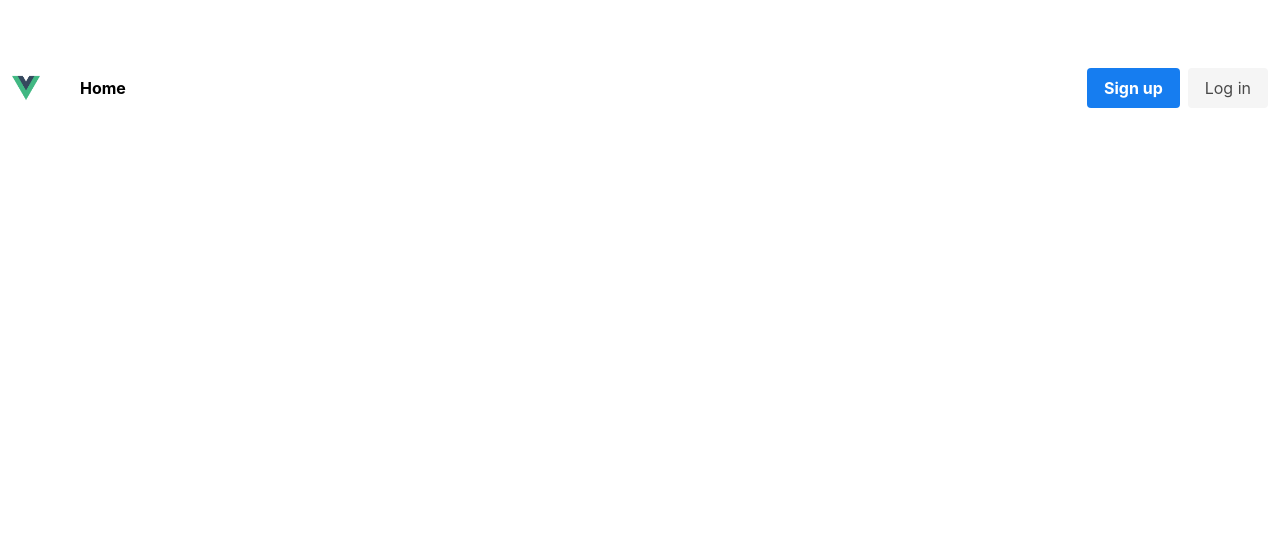
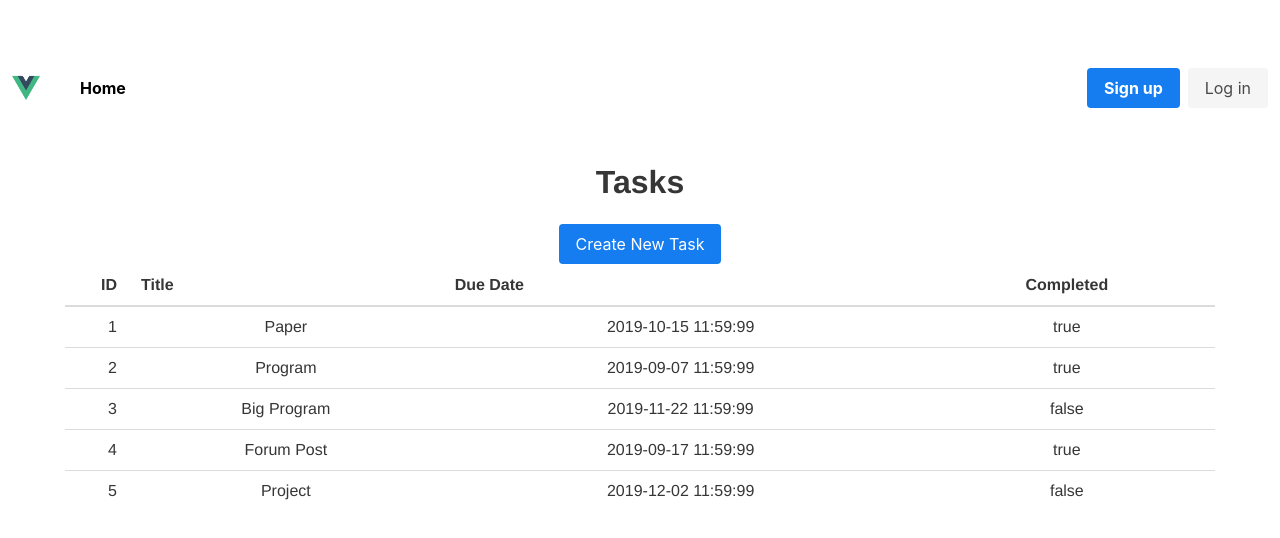
Before and after one commit to davisjb2/Auth2, a Vue app: page /tasks in a window 1280 px wide. Shown: the top 538 px of the page. Built offline with nearby package versions, Linux system fonts and the light colour scheme.

Commit message:
leaving for day

```diff
--- a/src/App.vue
+++ b/src/App.vue
@@ -16,6 +16,9 @@
                     </button>
                     <button v-if="loggedIn" @click="goRouter('dashboard')" class="button is-info diff-button">
                         Dashboard
+                    </button>
+                    <button v-if="loggedIn" @click="goRouter('tasks')" class="button is-light diff-button">
+                        Tasks
                     </button>
                     <button v-if="loggedIn" @click="goRouter('account')" class="button is-light diff-button">
                         Account
@@ -66,7 +69,23 @@ export default {
   computed: {
     ...mapGetters('user', [
       'loggedIn'
+    ]),
+    ...mapGetters('application', [
+      'getErrors'
     ])
+  },
+  watch: {
+    getErrors() {
+      if(this.getErrors.length) {
+        this.$buefy.snackbar.open({
+            message: this.getErrors[this.getErrors.length - 1],
+            type: 'is-warning',
+            position: 'is-top',
+            actionText: 'Ok',
+            indefinite: true
+        })
+      }
+    }
   }
 }
 </script>
--- a/src/components/home.vue
+++ b/src/components/home.vue
@@ -1,6 +1,7 @@
 <template>
   <div>
-    <h1>Home Page</h1>
+    <h1 class="title">Welcome!</h1>
+    <h1 class="subtitle">Please login or signup!</h1>
   </div>
 </template>
 
--- /dev/null
+++ b/src/components/task.vue
@@ -0,0 +1,65 @@
+<template>
+    <div class="modal-card" style="width: auto">
+        <header class="modal-card-head">
+            <p class="modal-card-title">New Task</p>
+        </header>
+        <section class="modal-card-body">
+            <b-field label="Name">
+                <b-input
+                    type="text"
+                    v-model="task.name">
+                </b-input>
+            </b-field>
+            <b-field label="Due Date">
+                <b-datepicker
+                    icon="calendar-today" v-model="task.dueDate">
+                </b-datepicker>
+            </b-field>
+
+            <b-checkbox v-model="task.completed">Completed?</b-checkbox>
+        </section>
+        <footer class="modal-card-foot">
+            <button class="button" type="button" @click="$parent.close()">Close</button>
+            <button class="button is-primary" @click="create">Create</button>
+        </footer>
+    </div>
+</template>
+
+<script>
+import { mapActions } from 'vuex'
+export default {
+  name: 'register',
+  data () {
+    return {
+      task: {
+        name: '',
+        completed: false,
+        dueDate: new Date()
+      }
+    }
+  },
+  methods: {
+    ...mapActions('task', [
+      'create'
+    ]),
+    create () {
+      const data = this.task
+      // eslint-disable-next-line
+      console.log(JSON.stringify(data, null, 2))
+      this.create(data)
+        .then((res) => {
+          $parent.close()
+          // eslint-disable-next-line
+          console.log(res)
+        }).catch((e) => {
+          // eslint-disable-next-line
+          console.error(e)
+        })
+    }
+  }
+}
+</script>
+
+
+<style scoped>
+</style>
--- /dev/null
+++ b/src/components/tasks.vue
@@ -0,0 +1,79 @@
+<template>
+    <div class="section">
+        <div class="container">
+            <h1 class="title">Tasks</h1>
+            <b-button tag="input" class="button is-info" value="Create New Task" @click="create"/>
+            <b-table :data="data" :columns="columns"></b-table>
+        </div>
+
+         <b-modal :active.sync="modalActive" has-modal-card>
+            <modal-form v-bind="formProps"></modal-form>
+        </b-modal>
+    </div>
+</template>
+
+<script>
+//import { mapActions, mapGetters } from 'vuex'
+import modalForm from 'task'
+export default {
+  name: 'tasks',
+  data() {
+            return {
+                data: [
+                    { 'id': 1, 'name': 'Paper', 'due date': '2019-10-15 11:59:99', 'completed': 'true' },
+                    { 'id': 2, 'name': 'Program', 'due date': '2019-09-07 11:59:99', 'completed': 'true' },
+                    { 'id': 3, 'name': 'Big Program', 'due date': '2019-11-22 11:59:99', 'completed': 'false' },
+                    { 'id': 4, 'name': 'Forum Post', 'due date': '2019-09-17 11:59:99', 'completed': 'true' },
+                    { 'id': 5, 'name': 'Project', 'due date': '2019-12-02 11:59:99', 'completed': 'false' },
+                ],
+                columns: [
+                    {
+                        field: 'id',
+                        label: 'ID',
+                        width: '40',
+                        numeric: true
+                    },
+                    {
+                        field: 'name',
+                        label: 'Title',
+                    },
+                    {
+                        field: 'due date',
+                        label: 'Due Date',
+                    },
+                    {
+                        field: 'completed',
+                        label: 'Completed',
+                        centered: true
+                    }
+                ],
+                modalActive: false
+            }
+  },
+  components: {
+      modalForm
+  },
+  methods: {
+    create() {
+
+    }
+  },
+  computed: {
+
+  },
+  watch: {
+
+  }
+}
+</script>
+
+<style>
+#app {
+  font-family: 'Avenir', Helvetica, Arial, sans-serif;
+  -webkit-font-smoothing: antialiased;
+  -moz-osx-font-smoothing: grayscale;
+  text-align: center;
+  color: #2c3e50;
+  margin-top: 60px;
+}
+</style>
--- a/src/router/index.js
+++ b/src/router/index.js
@@ -7,6 +7,7 @@ import logout from '@/components/logout'
 import register from '@/components/register'
 import account from '@/components/account'
 import checkAuth from '../common/checkAuth'
+import tasks from '@/components/tasks'
 
 Vue.use(Router)
 
@@ -42,6 +43,11 @@ const router = new Router({
             path: '/account',
             name: 'account',
             component: account
+        },
+        {
+            path: '/tasks',
+            name: 'tasks',
+            component: tasks
         }
     ]
 })
--- /dev/null
+++ b/src/store/modules/application.js
@@ -0,0 +1,31 @@
+const state = {
+    errors: []
+}
+
+const mutations = {
+    'ERROR' (state, data) {
+        state.errors.push(data)
+    }
+}
+
+const actions = {
+    pushError ({ commit }, error) {
+        // eslint-disable-next-line
+        console.log(error)
+        commit('ERROR', error)
+    }
+}
+
+const getters = {
+    getErrors (state) {
+        return state.errors
+    }
+}
+
+export default {
+    namespaced: true,
+    state,
+    actions,
+    mutations,
+    getters
+}
--- /dev/null
+++ b/src/store/modules/task.js
@@ -0,0 +1,45 @@
+const state = {
+    tasks: []
+}
+
+const mutations = {
+    'CREATE' (state, data) {
+        state.task.push(data)
+    },
+    'DELETE' (state, id) {
+        state.tasks.filter(function(e) {
+            return e.id != id
+        })
+    },
+}
+
+const actions = {
+    async create ({ commit }, task) {
+        // eslint-disable-next-line
+        console.log(task)
+        commit('CREATE', task)
+    },
+    async update ({ commit }, task) {
+        // eslint-disable-next-line
+        console.log(task)
+    },
+    async delete ({ commit }, id) {
+        // eslint-disable-next-line
+        console.log(id)
+        commit('DELETE', id)
+    }
+}
+
+const getters = {
+    tasks (state) {
+        return state.tasks
+    }
+}
+
+export default {
+    namespaced: true,
+    state,
+    actions,
+    mutations,
+    getters
+}
--- a/src/store/store.js
+++ b/src/store/store.js
@@ -1,12 +1,14 @@
 import Vue from 'vue'
 import Vuex from 'vuex'
 import user from './modules/user'
+import application from './modules/application'
 
 Vue.use(Vuex)
 
 export default new Vuex.Store({
     strict: false,
     modules: {
-        user
+        user,
+        application
     }
 })
```
